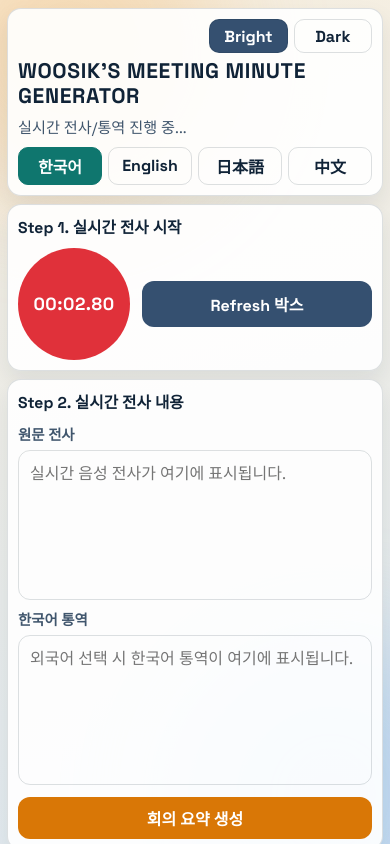
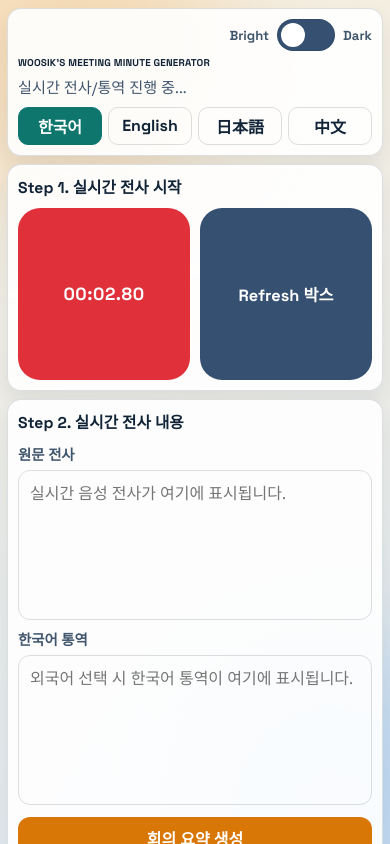
Before and after one commit to pour100/CURSOR_3, a website: page public/index.html in a window 390 px wide. Both pictures are taken after a click on the button "00:00.00". Shown: the top 844 px of the page. Drawn offline with Linux system fonts and the light colour scheme.

Commit message:
Refine mobile UI, theme switch, faster live interpretation, and mobile PDF flow

```diff
--- a/public/index.html
+++ b/public/index.html
@@ -19,9 +19,12 @@
     <main class="app-shell">
       <header class="card hero">
         <div class="hero-top">
-          <div class="theme-tabs">
-            <button id="brightModeBtn" class="theme-tab active" data-theme="bright">Bright</button>
-            <button id="darkModeBtn" class="theme-tab" data-theme="dark">Dark</button>
+          <div class="theme-switch-wrap">
+            <span class="theme-label">Bright</span>
+            <button id="themeSwitch" class="theme-switch" aria-label="Theme Switch" aria-pressed="false">
+              <span class="theme-knob"></span>
+            </button>
+            <span class="theme-label">Dark</span>
           </div>
         </div>
 
--- a/public/script.js
+++ b/public/script.js
@@ -9,8 +9,7 @@ const statusText = document.getElementById("status");
 const transcriptOriginal = document.getElementById("transcriptOriginal");
 const transcriptKorean = document.getElementById("transcriptKorean");
 const languageTabs = document.querySelectorAll(".lang-tab");
-const brightModeBtn = document.getElementById("brightModeBtn");
-const darkModeBtn = document.getElementById("darkModeBtn");
+const themeSwitch = document.getElementById("themeSwitch");
 
 const SpeechRecognition = window.SpeechRecognition || window.webkitSpeechRecognition;
 
@@ -31,7 +30,7 @@ const I18N = {
     stopped: "전사 종료",
     modeSelected: "모드 선택",
     unsupported: "이 브라우저는 실시간 음성 전사를 지원하지 않습니다.",
-    startFail: "녹음 시작에 실패했습니다. 브라우저 권한을 확인하세요.",
+    startFail: "녹음 시작에 실패했습니다. 브라우저 마이크 권한을 확인하세요.",
     noteBuilding: "회의 요약 생성 중...",
     noteDone: "회의 요약 완료",
     noteFail: "회의 요약 실패",
@@ -39,7 +38,8 @@ const I18N = {
     pdfMaking: "PDF 생성 중...",
     pdfDone: "PDF 저장 완료",
     pdfFail: "PDF 생성 실패",
-    noPdfData: "저장할 회의 요약이 없습니다."
+    noPdfData: "저장할 회의 요약이 없습니다.",
+    refreshDone: "화면이 초기화되었습니다."
   },
   "en-US": {
     step3: "Step 3. Meeting Summary",
@@ -57,7 +57,7 @@ const I18N = {
     stopped: "Transcription stopped",
     modeSelected: "mode selected",
     unsupported: "This browser does not support live speech recognition.",
-    startFail: "Failed to start recording. Check browser microphone permissions.",
+    startFail: "Failed to start recording. Check microphone permissions.",
     noteBuilding: "Generating meeting summary...",
     noteDone: "Meeting summary completed",
     noteFail: "Meeting summary failed",
@@ -65,7 +65,8 @@ const I18N = {
     pdfMaking: "Generating PDF...",
     pdfDone: "PDF saved",
     pdfFail: "PDF generation failed",
-    noPdfData: "No meeting summary to download."
+    noPdfData: "No meeting summary to download.",
+    refreshDone: "Screen has been reset."
   },
   "ja-JP": {
     step3: "Step 3. 会議要約結果",
@@ -83,7 +84,7 @@ const I18N = {
     stopped: "文字起こし終了",
     modeSelected: "モードを選択",
     unsupported: "このブラウザはリアルタイム音声認識に対応していません。",
-    startFail: "録音開始に失敗しました。ブラウザ権限を確認してください。",
+    startFail: "録音開始に失敗しました。マイク権限を確認してください。",
     noteBuilding: "会議要約を生成中...",
     noteDone: "会議要約が完了しました",
     noteFail: "会議要約に失敗しました",
@@ -91,7 +92,8 @@ const I18N = {
     pdfMaking: "PDFを生成中...",
     pdfDone: "PDFを保存しました",
     pdfFail: "PDF生成に失敗しました",
-    noPdfData: "保存する会議要約がありません。"
+    noPdfData: "保存する会議要約がありません。",
+    refreshDone: "画面を初期化しました。"
   },
   "zh-CN": {
     step3: "Step 3. 会议摘要结果",
@@ -109,7 +111,7 @@ const I18N = {
     stopped: "转写已停止",
     modeSelected: "模式已选择",
     unsupported: "当前浏览器不支持实时语音识别。",
-    startFail: "录音启动失败，请检查浏览器麦克风权限。",
+    startFail: "录音启动失败，请检查麦克风权限。",
     noteBuilding: "正在生成会议摘要...",
     noteDone: "会议摘要生成完成",
     noteFail: "会议摘要生成失败",
@@ -117,7 +119,8 @@ const I18N = {
     pdfMaking: "正在生成 PDF...",
     pdfDone: "PDF 已保存",
     pdfFail: "PDF 生成失败",
-    noPdfData: "没有可下载的会议摘要。"
+    noPdfData: "没有可下载的会议摘要。",
+    refreshDone: "画面已重置。"
   }
 };
 
@@ -132,6 +135,8 @@ let interimOriginal = "";
 let interimKorean = "";
 let interimTimer = null;
 let interimToken = 0;
+let interimTranslateController = null;
+const translateCache = new Map();
 
 let timerInterval = null;
 let timerStartAt = 0;
@@ -145,10 +150,10 @@ function updateStatus(message) {
 }
 
 function applyTheme(theme) {
-  document.body.setAttribute("data-theme", theme);
-  brightModeBtn.classList.toggle("active", theme === "bright");
-  darkModeBtn.classList.toggle("active", theme === "dark");
-  localStorage.setItem("meeting-theme", theme);
+  const isDark = theme === "dark";
+  document.body.setAttribute("data-theme", isDark ? "dark" : "bright");
+  themeSwitch.setAttribute("aria-pressed", String(isDark));
+  localStorage.setItem("meeting-theme", isDark ? "dark" : "bright");
 }
 
 function formatTime(ms) {
@@ -164,8 +169,7 @@ function startTimer() {
   timerStartAt = performance.now();
   recordTimer.textContent = "00:00.00";
   timerInterval = setInterval(() => {
-    const elapsed = performance.now() - timerStartAt;
-    recordTimer.textContent = formatTime(elapsed);
+    recordTimer.textContent = formatTime(performance.now() - timerStartAt);
   }, 10);
 }
 
@@ -212,33 +216,41 @@ function renderTranscriptBoxes() {
   autoGrowTextarea(transcriptKorean);
 }
 
-async function requestKoreanTranslation(text) {
+async function requestKoreanTranslation(text, options = {}) {
+  const key = `${selectedLanguage}:${text}`;
+  if (translateCache.has(key)) {
+    return translateCache.get(key);
+  }
+
   const response = await fetch("/api/translate", {
     method: "POST",
     headers: { "Content-Type": "application/json" },
+    signal: options.signal,
     body: JSON.stringify({
       text,
       sourceLanguageCode: selectedLanguage,
-      targetLanguageCode: "ko-KR"
+      targetLanguageCode: "ko-KR",
+      fast: true
     })
   });
   const data = await response.json();
   if (!response.ok) {
     throw new Error(data.detail || data.error || "translate failed");
   }
-  return data.translatedText || "";
+  const translated = data.translatedText || "";
+  translateCache.set(key, translated);
+  return translated;
 }
 
 function queueFinalTranslation(segment) {
   if (!segment) return;
-
   if (selectedLanguage === "ko-KR") {
     finalKoreanSegments.push(segment);
     renderTranscriptBoxes();
     return;
   }
 
-  const idx = finalKoreanSegments.push("...") - 1;
+  const idx = finalKoreanSegments.push(segment) - 1;
   requestKoreanTranslation(segment)
     .then((translated) => {
       finalKoreanSegments[idx] = translated || segment;
@@ -265,21 +277,29 @@ function scheduleInterimTranslation() {
     return;
   }
 
+  interimKorean = currentInterim;
+  renderTranscriptBoxes();
+
   const token = ++interimToken;
   interimTimer = setTimeout(async () => {
+    if (interimTranslateController) interimTranslateController.abort();
+    interimTranslateController = new AbortController();
+
     try {
-      const translated = await requestKoreanTranslation(currentInterim);
+      const translated = await requestKoreanTranslation(currentInterim, {
+        signal: interimTranslateController.signal
+      });
       if (token === interimToken) {
-        interimKorean = translated;
+        interimKorean = translated || currentInterim;
         renderTranscriptBoxes();
       }
     } catch (_error) {
       if (token === interimToken) {
-        interimKorean = "";
+        interimKorean = currentInterim;
         renderTranscriptBoxes();
       }
     }
-  }, 320);
+  }, 120);
 }
 
 function setupRecognition() {
@@ -293,12 +313,10 @@ function setupRecognition() {
 
   instance.onresult = (event) => {
     let nextInterim = "";
-
     for (let i = event.resultIndex; i < event.results.length; i += 1) {
       const result = event.results[i];
       const text = (result[0]?.transcript || "").trim();
       if (!text) continue;
-
       if (result.isFinal) {
         finalOriginalSegments.push(text);
         queueFinalTranslation(text);
@@ -363,12 +381,12 @@ function resetTranscriptAndNotes() {
   interimKorean = "";
   interimToken += 1;
   clearTimeout(interimTimer);
+  if (interimTranslateController) interimTranslateController.abort();
 
   transcriptOriginal.value = "";
   transcriptKorean.value = "";
   autoGrowTextarea(transcriptOriginal);
   autoGrowTextarea(transcriptKorean);
-
   notesOutput.textContent = ui().noResult;
 }
 
@@ -389,12 +407,11 @@ function startRecording() {
 
   if (!recognition) recognition = setupRecognition();
   recognition.lang = selectedLanguage;
-
   keepListening = true;
   isRecording = true;
   recordBtn.classList.add("recording");
+  startTimer();
   updateStatus(ui().recording);
-  startTimer();
 
   try {
     recognition.start();
@@ -435,7 +452,6 @@ async function buildPdfBlob(content) {
       })
       .from(container)
       .toPdf();
-
     const pdf = await worker.get("pdf");
     return pdf.output("blob");
   } finally {
@@ -460,20 +476,20 @@ async function savePdfBlob(blob, filename) {
     return;
   }
 
+  const pdfFile = new File([blob], filename, { type: "application/pdf" });
+  if (navigator.canShare && navigator.share && navigator.canShare({ files: [pdfFile] })) {
+    await navigator.share({ files: [pdfFile], title: filename });
+    return;
+  }
+
   const url = URL.createObjectURL(blob);
-  const link = document.createElement("a");
-  link.href = url;
-  link.download = filename;
-  document.body.appendChild(link);
-  link.click();
-  link.remove();
-  URL.revokeObjectURL(url);
+  window.open(url, "_blank");
+  setTimeout(() => URL.revokeObjectURL(url), 3000);
 }
 
 languageTabs.forEach((tab) => {
   tab.addEventListener("click", () => {
     if (isRecording) return;
-
     languageTabs.forEach((btn) => btn.classList.remove("active"));
     tab.classList.add("active");
     selectedLanguage = tab.dataset.lang || "ko-KR";
@@ -490,7 +506,7 @@ refreshBtn.addEventListener("click", () => {
   resetTimer();
   resetTranscriptAndNotes();
   updateSectionLabels();
-  updateStatus("화면이 초기화되었습니다.");
+  updateStatus(ui().refreshDone);
 });
 
 notesBtn.addEventListener("click", async () => {
@@ -503,17 +519,13 @@ notesBtn.addEventListener("click", async () => {
   try {
     notesBtn.disabled = true;
     updateStatus(ui().noteBuilding);
-
     const response = await fetch("/api/meeting-notes", {
       method: "POST",
       headers: { "Content-Type": "application/json" },
       body: JSON.stringify({ transcript, languageCode: selectedLanguage })
     });
     const data = await response.json();
-    if (!response.ok) {
-      throw new Error(data.detail || data.error || ui().noteFail);
-    }
-
+    if (!response.ok) throw new Error(data.detail || data.error || ui().noteFail);
     notesOutput.textContent = renderNotes(data);
     updateStatus(ui().noteDone);
   } catch (error) {
@@ -533,11 +545,9 @@ pdfBtn.addEventListener("click", async () => {
   try {
     pdfBtn.disabled = true;
     updateStatus(ui().pdfMaking);
-
     const blob = await buildPdfBlob(content);
     const stamp = new Date().toISOString().replace(/[:.]/g, "-");
     await savePdfBlob(blob, `meeting-minutes-${stamp}.pdf`);
-
     updateStatus(ui().pdfDone);
   } catch (error) {
     updateStatus(`${ui().pdfFail}: ${error.message}`);
@@ -546,8 +556,10 @@ pdfBtn.addEventListener("click", async () => {
   }
 });
 
-brightModeBtn.addEventListener("click", () => applyTheme("bright"));
-darkModeBtn.addEventListener("click", () => applyTheme("dark"));
+themeSwitch.addEventListener("click", () => {
+  const next = document.body.getAttribute("data-theme") === "dark" ? "bright" : "dark";
+  applyTheme(next);
+});
 
 (function init() {
   const savedTheme = localStorage.getItem("meeting-theme");
--- a/public/styles.css
+++ b/public/styles.css
@@ -103,35 +103,50 @@ p {
   margin-bottom: 6px;
 }
 
-.theme-tabs {
-  display: inline-grid;
-  grid-template-columns: repeat(2, minmax(0, 1fr));
-  gap: 6px;
+.theme-switch-wrap {
+  display: inline-flex;
+  align-items: center;
+  gap: 8px;
 }
 
-.theme-tab {
-  height: 34px;
-  padding: 0 14px;
-  border-radius: 10px;
+.theme-label {
+  font-size: 0.82rem;
+  color: var(--sub-ink);
+  font-weight: 700;
+}
+
+.theme-switch {
+  width: 58px;
+  height: 32px;
   border: 1px solid var(--line);
-  background: transparent;
-  color: var(--ink);
-  font: inherit;
-  font-weight: 700;
+  border-radius: 999px;
+  background: var(--secondary);
+  padding: 3px;
+  position: relative;
   cursor: pointer;
 }
 
-.theme-tab.active {
-  background: var(--secondary);
-  color: #fff;
+.theme-knob {
+  width: 24px;
+  height: 24px;
+  border-radius: 50%;
+  background: #fff;
+  display: block;
+  transform: translateX(0);
+  transition: transform 0.18s ease;
+}
+
+body[data-theme="dark"] .theme-knob {
+  transform: translateX(26px);
 }
 
 .hero h1 {
-  font-size: clamp(1.32rem, 5vw, 2.5rem);
-  line-height: 1.18;
+  font-size: clamp(0.66rem, 2.28vw, 2.5rem);
+  line-height: 1.2;
   margin-bottom: 6px;
-  letter-spacing: 0.03em;
+  letter-spacing: 0.02em;
   text-transform: uppercase;
+  white-space: nowrap;
 }
 
 .status-text {
@@ -176,17 +191,16 @@ p {
 }
 
 .record-controls {
-  display: flex;
-  align-items: center;
-  gap: 12px;
-  flex-wrap: wrap;
+  display: grid;
+  grid-template-columns: repeat(2, minmax(0, 1fr));
+  gap: 10px;
 }
 
 .record-btn {
-  width: 132px;
-  height: 132px;
+  width: 100%;
+  aspect-ratio: 1 / 1;
   border: 0;
-  border-radius: 50%;
+  border-radius: 22px;
   background: var(--record);
   color: #fff;
   font: inherit;
@@ -217,13 +231,15 @@ p {
 }
 
 .refresh-btn {
-  height: 46px;
-  padding: 0 16px;
+  width: 100%;
+  aspect-ratio: 1 / 1;
+  padding: 0 10px;
   border: 0;
-  border-radius: 12px;
+  border-radius: 22px;
   background: var(--secondary);
   color: #fff;
   font: inherit;
+  font-size: 1.02rem;
   font-weight: 700;
   cursor: pointer;
 }
@@ -342,15 +358,19 @@ pre {
 
   .record-controls {
     width: 100%;
-    justify-content: space-between;
+    grid-template-columns: repeat(2, minmax(0, 1fr));
   }
 
   .record-btn {
-    width: 112px;
-    height: 112px;
+    width: 100%;
   }
 
   .refresh-btn {
-    flex: 1;
+    width: 100%;
+  }
+
+  .hero h1 {
+    font-size: 0.62rem;
+    white-space: nowrap;
   }
 }
```
Also changed, not shown: server.js (+13 -3 lines).
